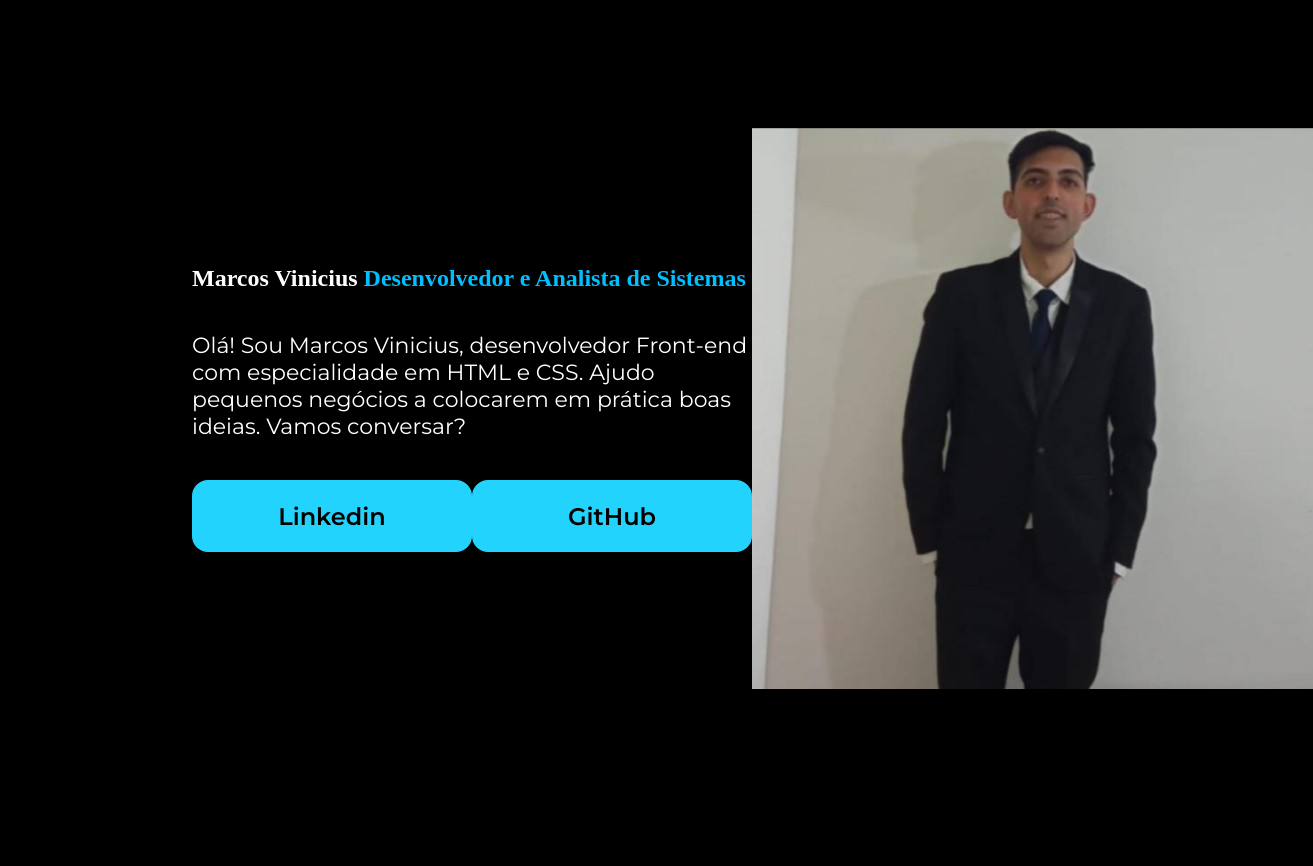
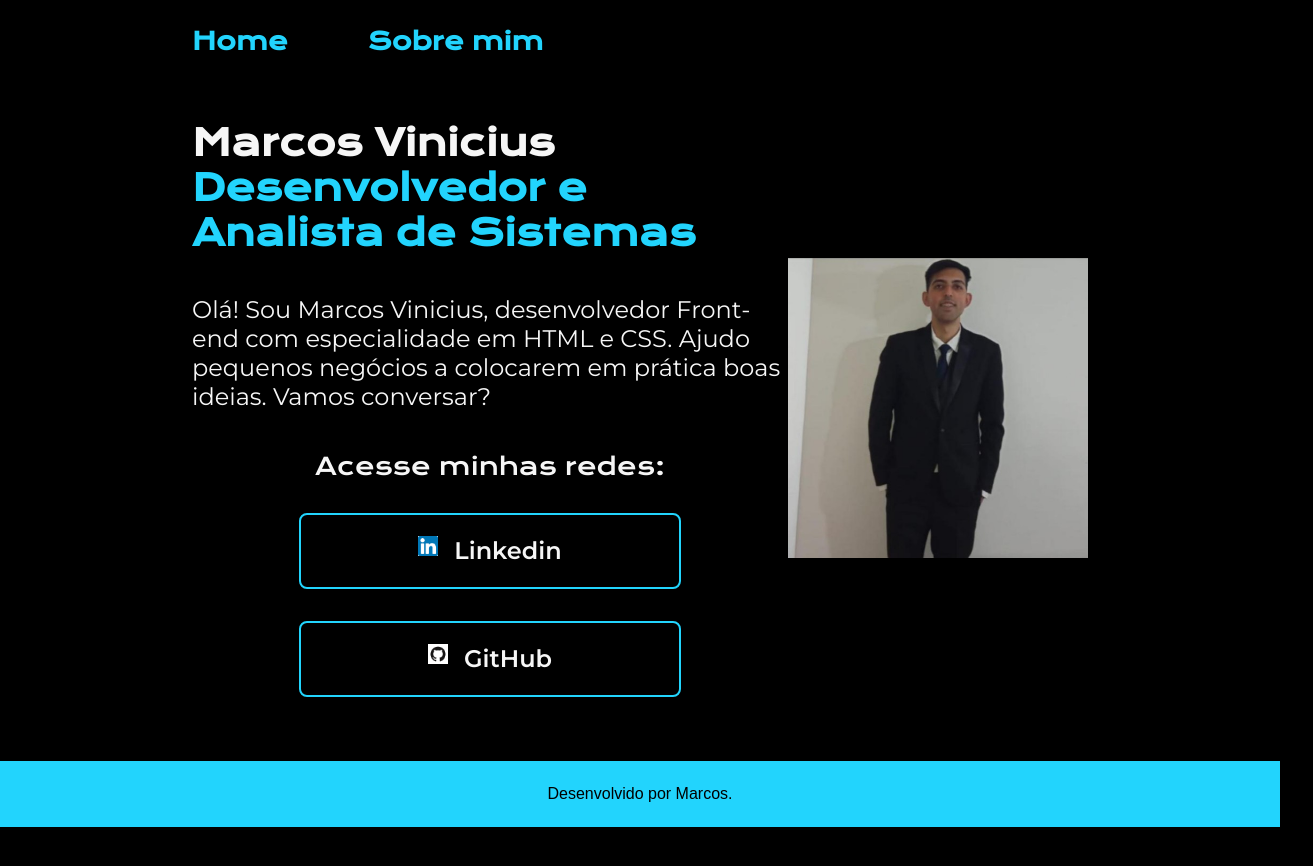
Before and after one commit to Marcos311/HTML-CSS-PERSONAL-PRESENTATION, a plain HTML site: page Portifolio/index.html in a window 1280 px wide. Shown: the whole page, 1313 px wide, since content can reach past the window. After the commit the page ends 827 px from the top, so only its background shows below. Drawn offline with nearby package versions, Linux system fonts and the light colour scheme.

Commit message:
project finish

```diff
--- a/Portifolio/index.html
+++ b/Portifolio/index.html
@@ -5,10 +5,15 @@
         <meta http-equiv="X-UA-Compatible" content="IE=edge">
         <meta name="viewport" content="width=device-width, initial-scale=1.0">
         <title>Portfolio</title>
-        <link rel="stylesheet" href="style.css">
+        <link rel="stylesheet" href="styles/style.css">
     </head>
 <body>
-    <header></header>
+    <header class="cabecalho">
+        <nav class="cabecalho_menu">
+            <a href="index.html" class="cabecalho_menu_link">Home</a>
+            <a href="about.html" class="cabecalho_menu_link">Sobre mim</a>
+        </nav>
+    </header>
     <main class="apresentacao">
         <section class="apresentacao_conteudo">
             <h1 class="apresentacao_conteudo_titulo">Marcos Vinicius
@@ -19,14 +24,21 @@
             Ajudo pequenos negócios a colocarem em prática boas ideias.
             Vamos conversar?</p>
             <div class="apresentacao_links">
-                <a class="apresentacao_links_link" href="https://www.linkedin.com/in/
-                marcos-vinicius-6470561b2/">Linkedin</a>
-                <a class="apresentacao_links_link" href="https://github.com/
-                Marcos311">GitHub</a>
+                <h2 class="apresentacao_links_subtitulo">Acesse minhas redes:</h2>
+                <a class="apresentacao_links_link" href="https://www.linkedin.com/in/marcos-vinicius-6470561b2/">
+                    <img class="logo_linkedin" src="./assets/linkedin.png">
+                    Linkedin
+                </a>
+                <a class="apresentacao_links_link" href="https://github.com/Marcos311">
+                    <img class="logo_github" src="./assets/github.png">
+                    GitHub
+                </a>
             </div>
         </section>
-        <img src="fotoPerfil.jpg" alt="Foto do Marcos Vinicius">
+        <img src="./assets/fotoPerfil.jpg" alt="Foto do Marcos Vinicius">
     </main>
-    <footer></footer>
+    <footer class="rodape">
+        <p>Desenvolvido por Marcos.</p>
+    </footer>
 </body>
 </html>
--- a/Portifolio/style.css
+++ /dev/null
@@ -1,63 +0,0 @@
-@import url("https://fonts.googleapis.com/css2?family=Krona+One&family=Montserrat:wght@400;600&display=swap");
-
-*{
-    margin: 0;
-    padding: 0;
-}
-
-body{
-    background-color: black;
-    box-sizing : border-box;
-    color: white;
-    height: 100vh;
-}
-
-h1{
-    font-weight: bold;
-}
-
-.apresentacao{
-    align-items: center;
-    display: flex;
-    justify-content: space-between;
-    margin: 10% 15%;
-}
-
-.apresentacao_conteudo{
-    display: flex;
-    flex-direction: column;
-    gap: 40px;
-    width: 615px;
-}
-
-.apresentacao_conteudo_texto{
-    font-family: 'Montserrat', sans-serif;
-    font-size: 22px;
-}
-
-.apresentaco_conteudo_titulo{
-    font-family: 'Krona One', sans-serif;
-    font-size: 36px;
-}
-
-.apresentacao_links{
-    display: flex;
-    justify-content: space-between;
-}
-
-.apresentacao_links_link{
-    background-color: #22D4FD;
-    border-radius: 16px;
-    color: #000000;
-    font-family: 'Montserrat', sans-serif;
-    font-weight: 600;
-    font-size: 24px;
-    padding: 21.5px 0;
-    text-align: center;
-    text-decoration: none;
-    width: 280px;
-}
-
-.titulo_destaque{
-    color: 	#00BFFF;
-}
--- /dev/null
+++ b/Portifolio/styles/style.css
@@ -0,0 +1,125 @@
+@import url("https://fonts.googleapis.com/css2?family=Krona+One&family=Montserrat:wght@400;600&display=swap");
+
+:root{
+    --cor-principal: #000000;
+    --cor-secundaria: #F6F6F6;
+    --cor-terciaria: #22D4FD;
+    --cor-hover: #272727;
+
+    --fonte-primaria: 'Krona One', sans-serif;
+    --fonte-secundaria: 'Montserrat', sans-serif;
+}
+
+*{
+    margin: 0;
+    padding: 0;
+}
+
+body{
+    box-sizing: border-box;
+    background-color: var(--cor-principal);
+    color: var(--cor-secundaria);
+}
+
+.cabecalho{
+    padding: 2% 0 0 15%;
+}
+
+.cabecalho_menu{
+    display: flex;
+    gap: 80px;
+}
+
+.cabecalho_menu_link{
+    font-family: var(--fonte-primaria);
+    font-size: 24px;
+    font-weight: 600;
+    color: var(--cor-terciaria);
+    text-decoration: none;
+}
+
+img{
+    width: 300px;
+}
+
+.apresentacao{
+    padding: 5% 15%;
+    display: flex;
+    align-items: center;
+    justify-content: space-between;
+}
+
+.apresentacao_conteudo{
+    width: 615px;
+    display: flex;
+    flex-direction: column;
+    gap: 40px;
+}
+
+.apresentacao_conteudo_titulo{
+    font-size: 36px;
+    font-family: var(--fonte-primaria);
+}
+
+.titulo_destaque{
+    color: var(--cor-terciaria);
+}
+
+.apresentacao_conteudo_texto{
+    font-size: 24px;
+    font-family: var(--fonte-secundaria);
+}
+
+.apresentacao_links{
+    align-items: center;
+    display: flex;
+    flex-direction: column;
+    gap: 32px;
+    justify-content: space-between;
+}
+
+.apresentacao_links_subtitulo{
+    font-family: var(--fonte-primaria);
+    font-weight: 400;
+    font-size: 24px;
+}
+
+.apresentacao_links_link{
+    width: 378px;
+    text-align: center;
+    border-radius: 8px;
+    font-size: 24px;
+    font-weight: 600;
+    padding: 21.5px 0;
+    text-decoration: none;
+    color: var(--cor-secundaria);
+    font-family: var(--fonte-secundaria);
+    border : 2px solid var(--cor-terciaria);
+    display: flex;
+    justify-content: center;
+    gap: 16px;
+}
+
+.apresentacao_links_link:hover{
+    background-color: var(--cor-hover);
+    padding: 3%;
+}
+
+.logo_linkedin{
+    width: 20px;
+    height: 20px;
+}
+
+.logo_github{
+    width: 20px;
+    height: 20px;
+}
+
+.rodape{
+    color: var(--cor-principal);
+    background-color: var(--cor-terciaria);
+    padding: 24px;
+    text-align: center;
+    font-family: 'Monteserrat', sans-serif;
+    font-weight: 400;
+}
```
Also changed, not shown: Portifolio/about.html (added, +30 -0 lines), Portifolio/assets/Imagem.png (added), Portifolio/assets/fotoPerfil.jpg (renamed from Portifolio/fotoPerfil.jpg), Portifolio/assets/github.png (added), Portifolio/assets/linkedin.png (added), Portifolio/fotohtml5.png (deleted).
